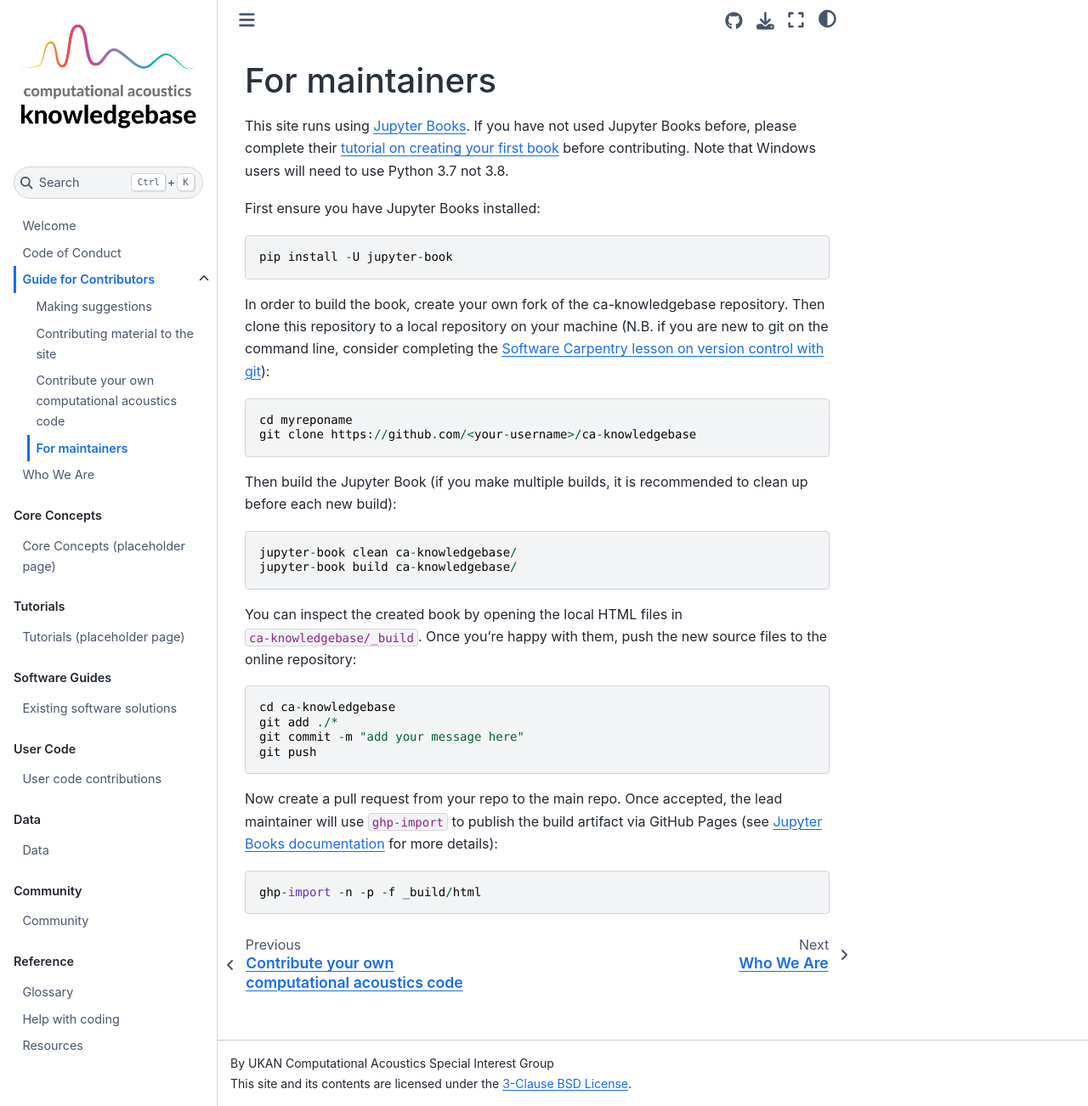
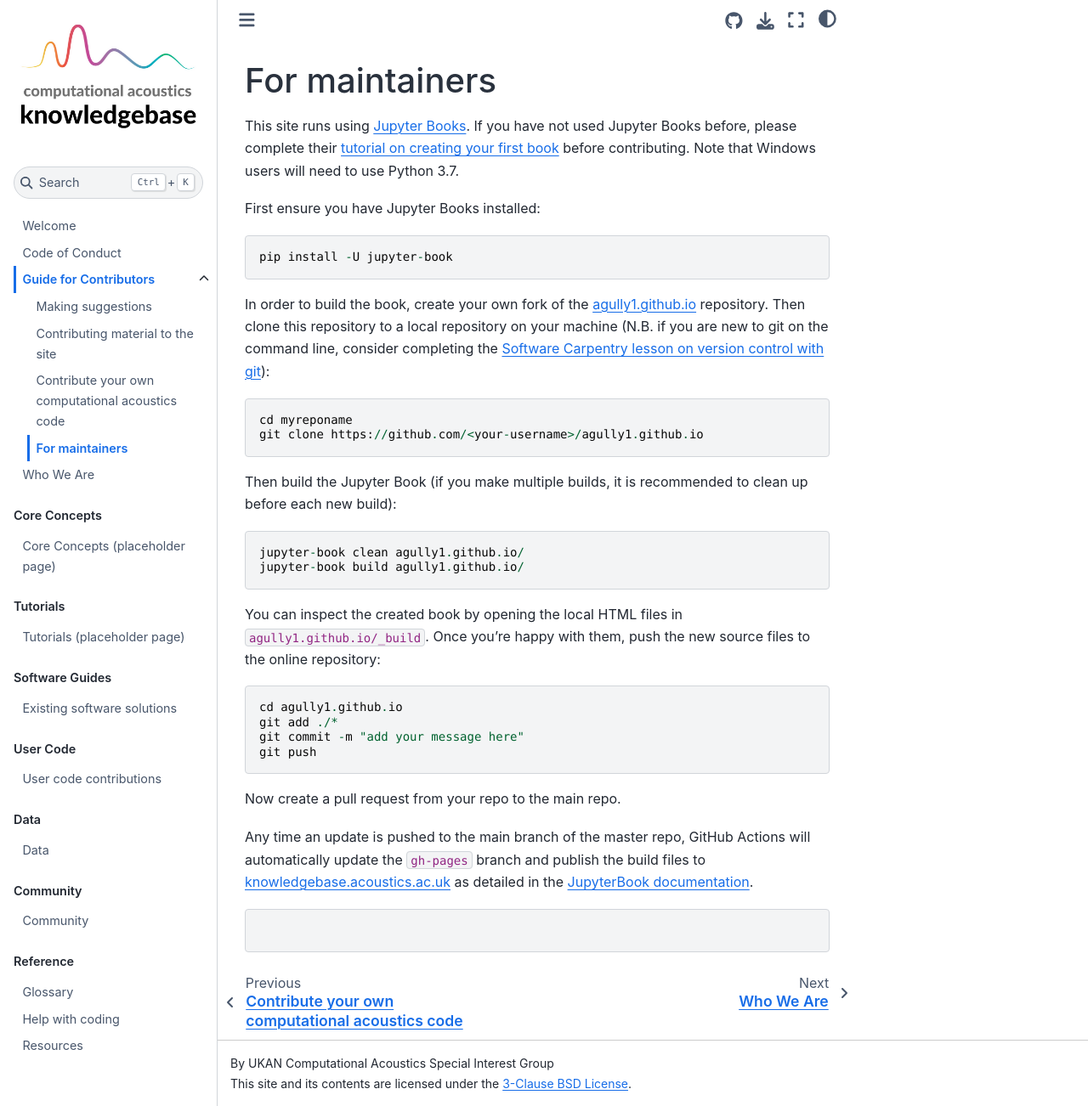
Before and after one commit to ukan-computational-acoustics/ca-knowledgebase, a Jupyter Book: the page built from about/contribute-maintain.md, in a window 1280 px wide and 1302 px high. Shown: the whole window at 85% size. Built offline with Jupyter Book 1.0.4 settings and Sphinx 7.4.7 and the Sphinx Book theme 1.1.4, drawn with Linux system fonts in a browser that asks for light colours; pages that are not in the unit, such as notebooks, are missing from menus.

Commit message:
updated instructions for maintainers

````diff
--- a/about/contribute-maintain.md
+++ b/about/contribute-maintain.md
@@ -1,6 +1,6 @@
 # For maintainers
 
-This site runs using [Jupyter Books](https://jupyterbook.org/intro.html). If you have not used Jupyter Books before, please complete their [tutorial on creating your first book](https://jupyterbook.org/start/your-first-book.html) before contributing. Note that Windows users will need to use Python 3.7 not 3.8.
+This site runs using [Jupyter Books](https://jupyterbook.org/intro.html). If you have not used Jupyter Books before, please complete their [tutorial on creating your first book](https://jupyterbook.org/start/your-first-book.html) before contributing. Note that Windows users will need to use Python 3.7.
 
 First ensure you have Jupyter Books installed:
 
@@ -8,31 +8,31 @@ First ensure you have Jupyter Books installed:
 pip install -U jupyter-book
 ```
 
-In order to build the book, create your own fork of the ca-knowledgebase repository. Then clone this repository to a local repository on your machine (N.B. if you are new to git on the command line, consider completing the [Software Carpentry lesson on version control with git](https://swcarpentry.github.io/git-novice/)):
+In order to build the book, create your own fork of the agully1.github.io repository. Then clone this repository to a local repository on your machine (N.B. if you are new to git on the command line, consider completing the [Software Carpentry lesson on version control with git](https://swcarpentry.github.io/git-novice/)):
 
 ```
 cd myreponame
-git clone https://github.com/<your-username>/ca-knowledgebase
+git clone https://github.com/<your-username>/agully1.github.io
 ```
 
 Then build the Jupyter Book (if you make multiple builds, it is recommended to clean up before each new build):
 
 ```
-jupyter-book clean ca-knowledgebase/
-jupyter-book build ca-knowledgebase/
+jupyter-book clean agully1.github.io/
+jupyter-book build agully1.github.io/
 ```
 
-You can inspect the created book by opening the local HTML files in `ca-knowledgebase/_build`. Once you're happy with them, push the new source files to the online repository:
+You can inspect the created book by opening the local HTML files in `agully1.github.io/_build`. Once you're happy with them, push the new source files to the online repository:
 
 ```
-cd ca-knowledgebase
+cd agully1.github.io
 git add ./*
 git commit -m "add your message here"
 git push
 ```
 
-Now create a pull request from your repo to the main repo. Once accepted, the lead maintainer will use `ghp-import` to publish the build artifact via GitHub Pages (see [Jupyter Books documentation](https://jupyterbook.org/start/publish.html) for more details):
+Now create a pull request from your repo to the main repo.
+
+Any time an update is pushed to the main branch of the master repo, GitHub Actions will automatically update the `gh-pages` branch and publish the build files to [knowledgebase.acoustics.ac.uk](https://knowledgebase.acoustics.ac.uk/intro.html) as detailed in the [JupyterBook documentation](https://jupyterbook.org/publish/gh-pages.html#automatically-host-your-book-with-github-actions).
 
 ```
-ghp-import -n -p -f _build/html
-```
````
Also changed, not shown: 5 other files.
